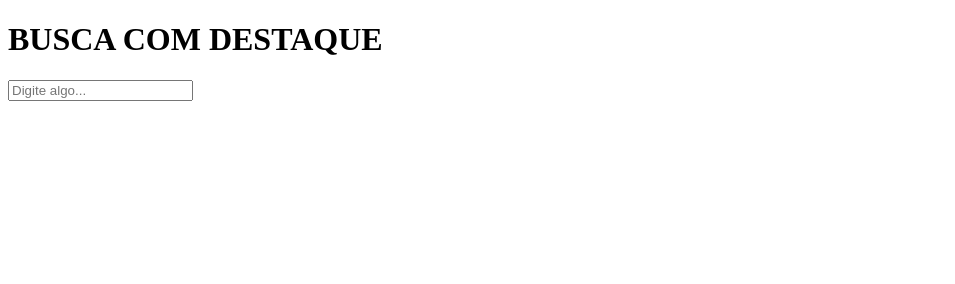
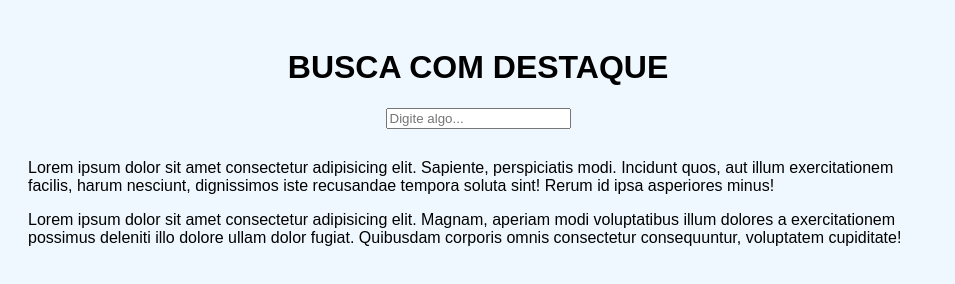
Before and after one commit to IsabellaCella/mat2, a plain HTML site: page index.html in a window 1280 px wide. Shown: the whole page, without its empty margins (0-955 px from the left). Drawn offline with Linux system fonts and the light colour scheme.

Commit message:
Add files via upload

```diff
--- a/index.html
+++ b/index.html
@@ -5,17 +5,19 @@
     <meta http-equiv="X-UA-Compatible" content="IE=edge">
     <meta name="viewport" content="width=device-width, initial-scale=1.0">
     <title>BUSCAR INFORMAÇÕES</title>
+    <link rel="stylesheet" href="style.css">
 </head>
 <body>
     <div class= "container">
-        <div>
+        <div class="search-box">
         <h1>BUSCA COM DESTAQUE</h1>
-        <input type="text" id="" placeholder="Digite algo...">
+        <input type="text" id="searchInput" placeholder="Digite algo...">
         </div>
 
-    </div>
-
-        </div>
+    <div>
+    <p>Lorem ipsum dolor sit amet consectetur adipisicing elit. Sapiente, perspiciatis modi. Incidunt quos, aut illum exercitationem facilis, harum nesciunt, dignissimos iste recusandae tempora soluta sint! Rerum id ipsa asperiores minus!</p>
+    <p>Lorem ipsum dolor sit amet consectetur adipisicing elit. Magnam, aperiam modi voluptatibus illum dolores a exercitationem possimus deleniti illo dolore ullam dolor fugiat. Quibusdam corporis omnis consectetur consequuntur, voluptatem cupiditate!</p>
+     </div>
 
 
     </div>
--- a/style.css
+++ b/style.css
@@ -0,0 +1,14 @@
+body{
+    font-family: Arial, Helvetica, sans-serif;
+    background-color: aliceblue;
+    padding: 20px;
+}
+
+.container{
+    max-width: 900px;
+    margin: 0;
+}
+.search-box{
+    text-align: center;
+    margin-bottom: 30px;
+}
```
Also changed, not shown: 1 other file.
